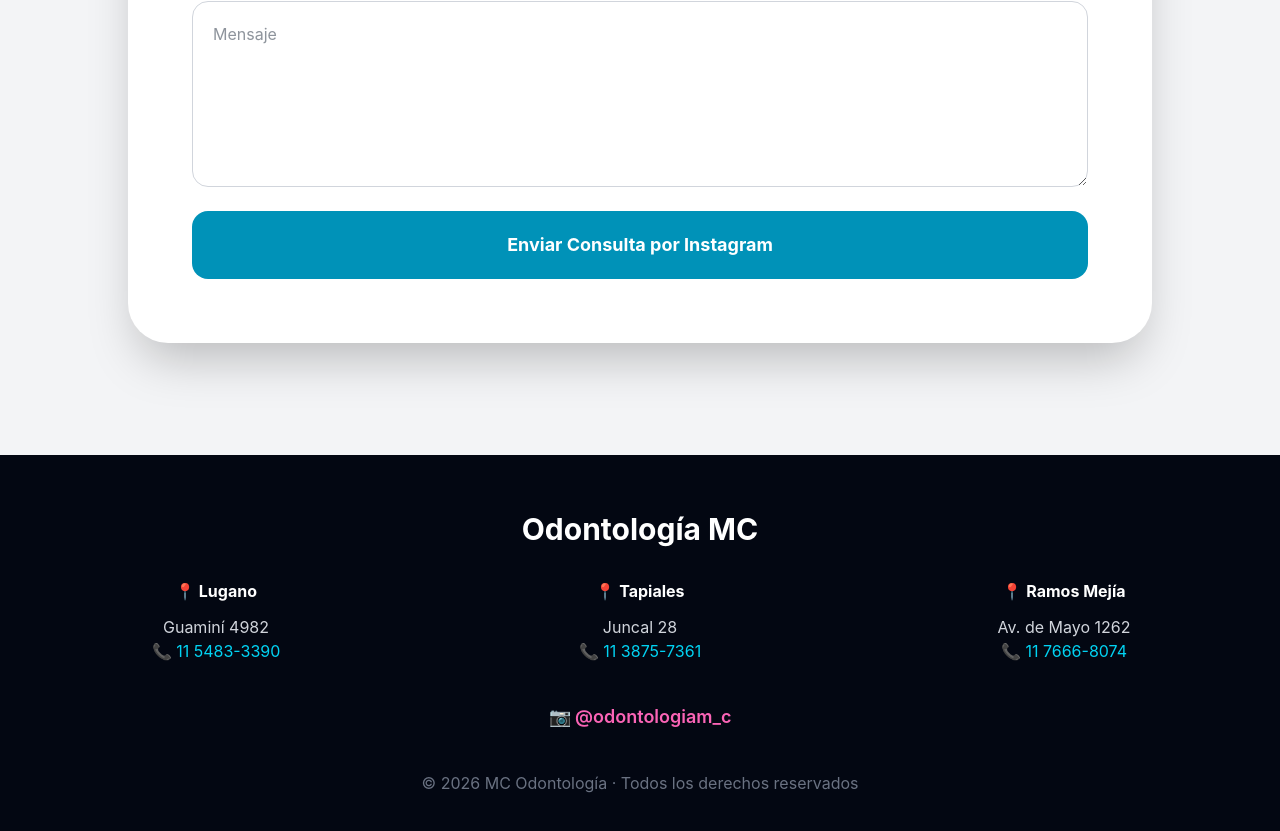
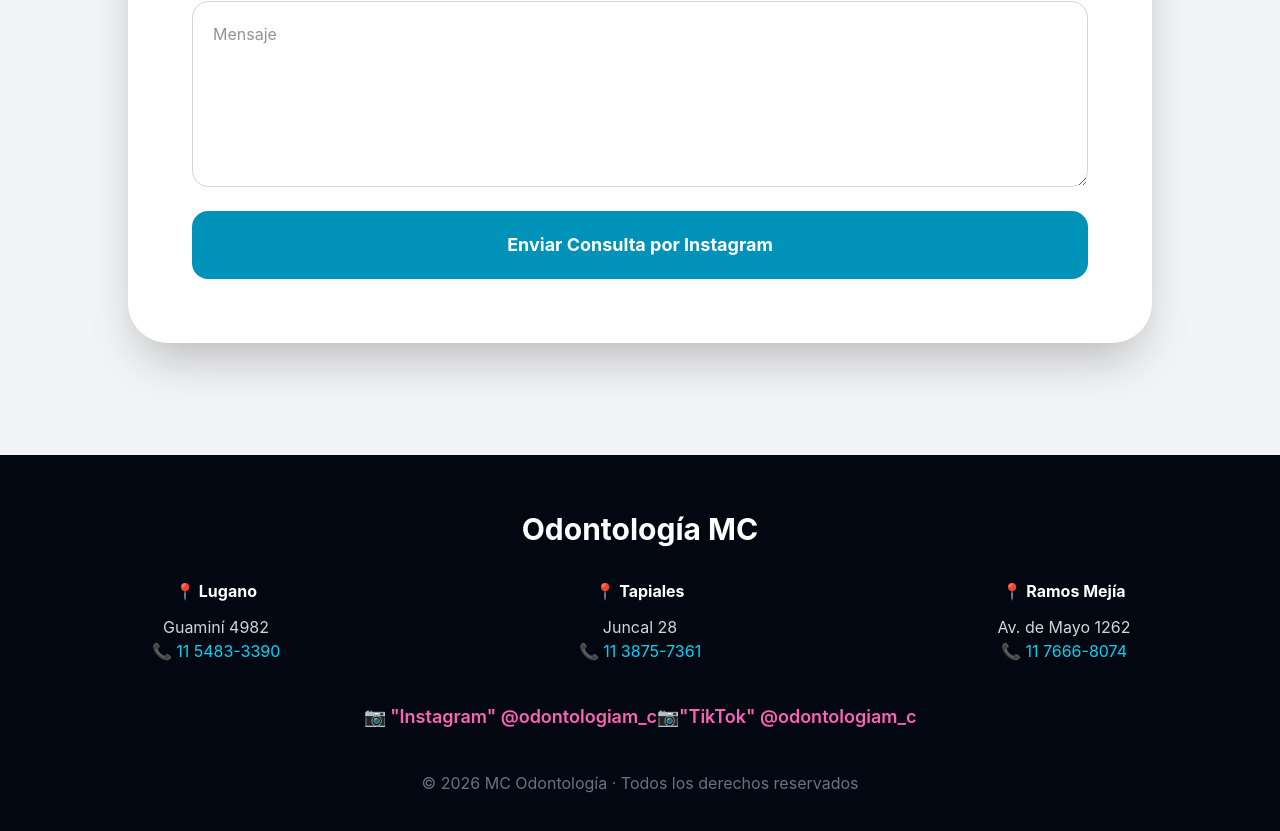
Before and after one commit to seba0702-sl/mcodontologia, a React (Vite) app: page / in a window 1280 px wide. Shown: the part 5801-6632 px from the top of the page. Built offline with nearby package versions, Linux system fonts and the light colour scheme.

Commit message:
seo inicial

```diff
--- a/src/App.jsx
+++ b/src/App.jsx
@@ -540,7 +540,10 @@ style={{ backgroundImage: "url('/imagenes/logo.jpeg')" }}
 
           <div className="mt-10 text-center">
             <a href="https://www.instagram.com/odontologiam_c" target="_blank" rel="noopener noreferrer" className="inline-flex items-center gap-3 text-pink-400 hover:text-pink-300 font-semibold text-lg">
-              📷 @odontologiam_c
+              📷 "Instagram" @odontologiam_c
+            </a>
+            <a href="https://www.tiktok.com/@odontologiam_c?_r=1&_t=ZS-96XnZWeMx4X" target="_blank" rel="noopener noreferrer" className="inline-flex items-center gap-3 text-pink-400 hover:text-pink-300 font-semibold text-lg">
+              📷"TikTok" @odontologiam_c
             </a>
           </div>
           <div className="mt-10 text-center text-gray-500">
```
